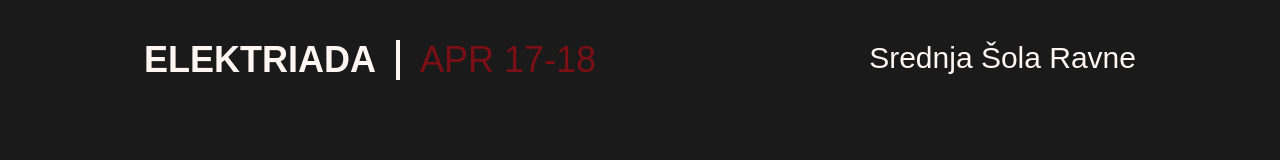
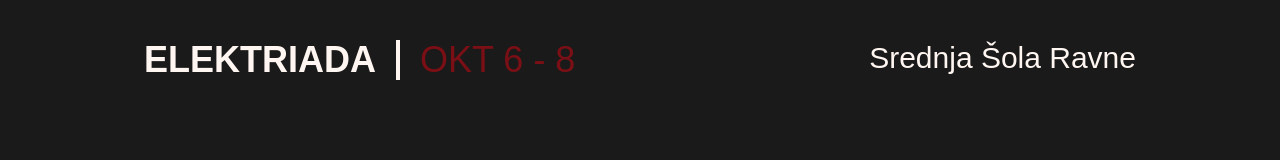
Before and after one commit to GalPovsod8/elektriada23, a Next.js app: page / in a window 1280 px wide. Shown: the top 160 px of the page. Built offline with nearby package versions, Linux system fonts and the light colour scheme.

Commit message:
added final touches and finalized the layout

```diff
--- a/app/Components/Header.jsx
+++ b/app/Components/Header.jsx
@@ -6,7 +6,7 @@
         <div className="flex items-center justify-between text-2xl lg:text-4xl w-full md:w-full lg:w-max lg:gap-5 px-5 lg:px-0">
           <h1 className="font-bold">ELEKTRIADA</h1>
           <div className="h-full w-1 bg-whiteColor lg:flex md:hidden hidden"></div>
-          <h1 className="text-primaryColor">APR 17-18</h1>
+          <h1 className="text-primaryColor">OKT 6 - 8</h1>
         </div>
         <Link href="https://www.srednjasolaravne.si/" target="blank" className="text-3xl font-medium lg:flex md:hidden hidden hover:opacity-80 transition-all ease-in-out duration-300">
           Srednja Šola Ravne
```
